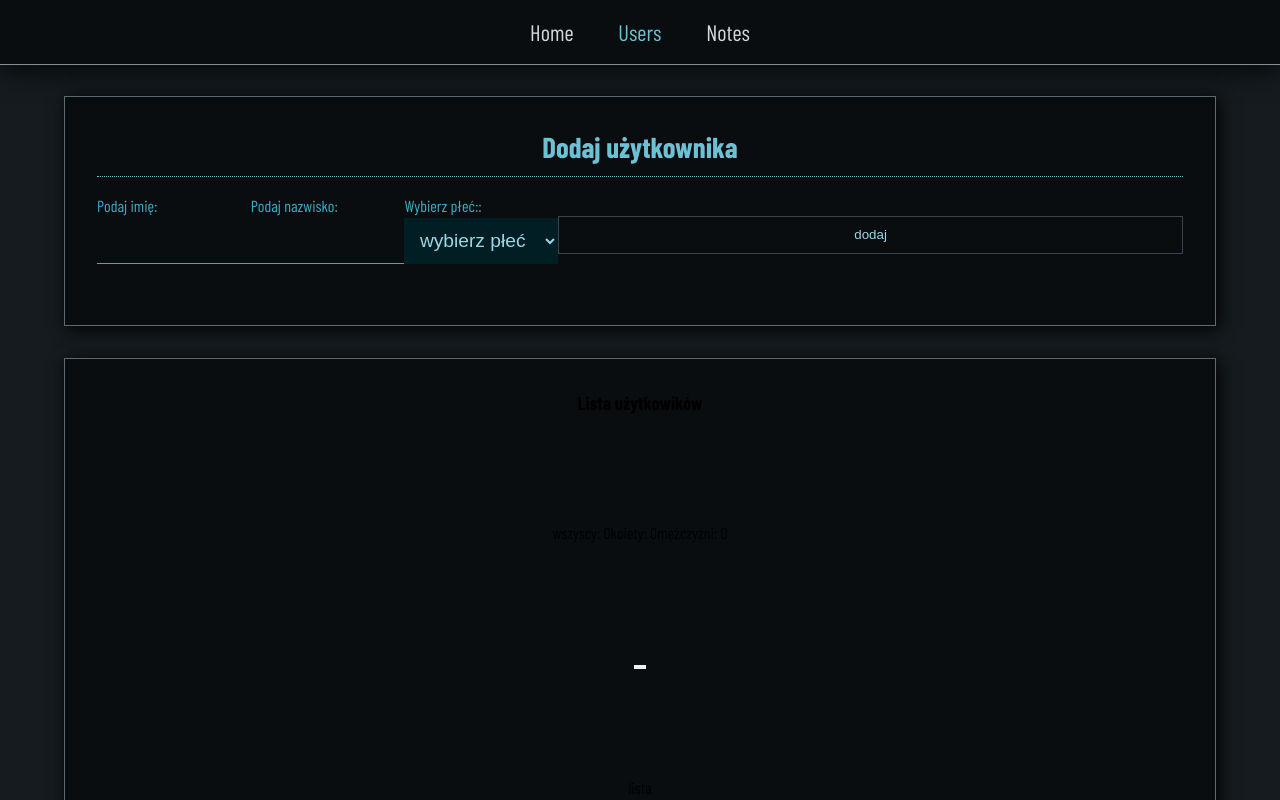
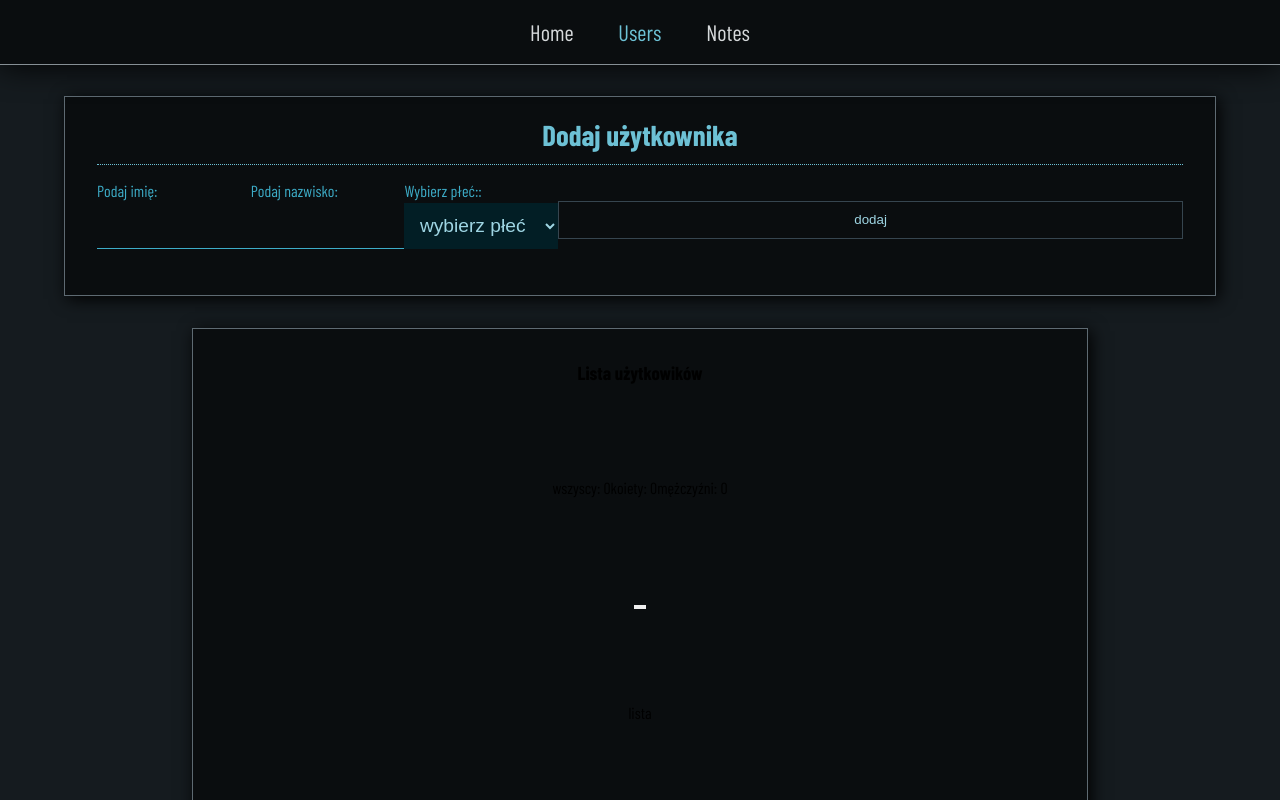
Before and after one commit to Scorpion19702022/SIMPLE_PROJECT_REACT_REDUX, a React (Vite) app: page /UsersInputs in a window 1280 px wide. Shown: the top 800 px of the page. Built offline with nearby package versions, Linux system fonts and the light colour scheme; a web font is replaced by a local one.

Commit message:
added style

```diff
--- a/src/Components/Users/Styles/UsersInputs.module.css
+++ b/src/Components/Users/Styles/UsersInputs.module.css
@@ -102,7 +102,7 @@
 
 @media (min-width: 1200px) {
 	.wrapper {
-		height: 230px;
+		height: 200px;
 	}
 
 	.heading {
--- a/src/Components/Users/Styles/UsersList.module.css
+++ b/src/Components/Users/Styles/UsersList.module.css
@@ -39,4 +39,8 @@
 }
 
 @media (min-width: 1200px) {
+	.wrapper {
+		width: 70%;
+		height: 540px;
+	}
 }
```
